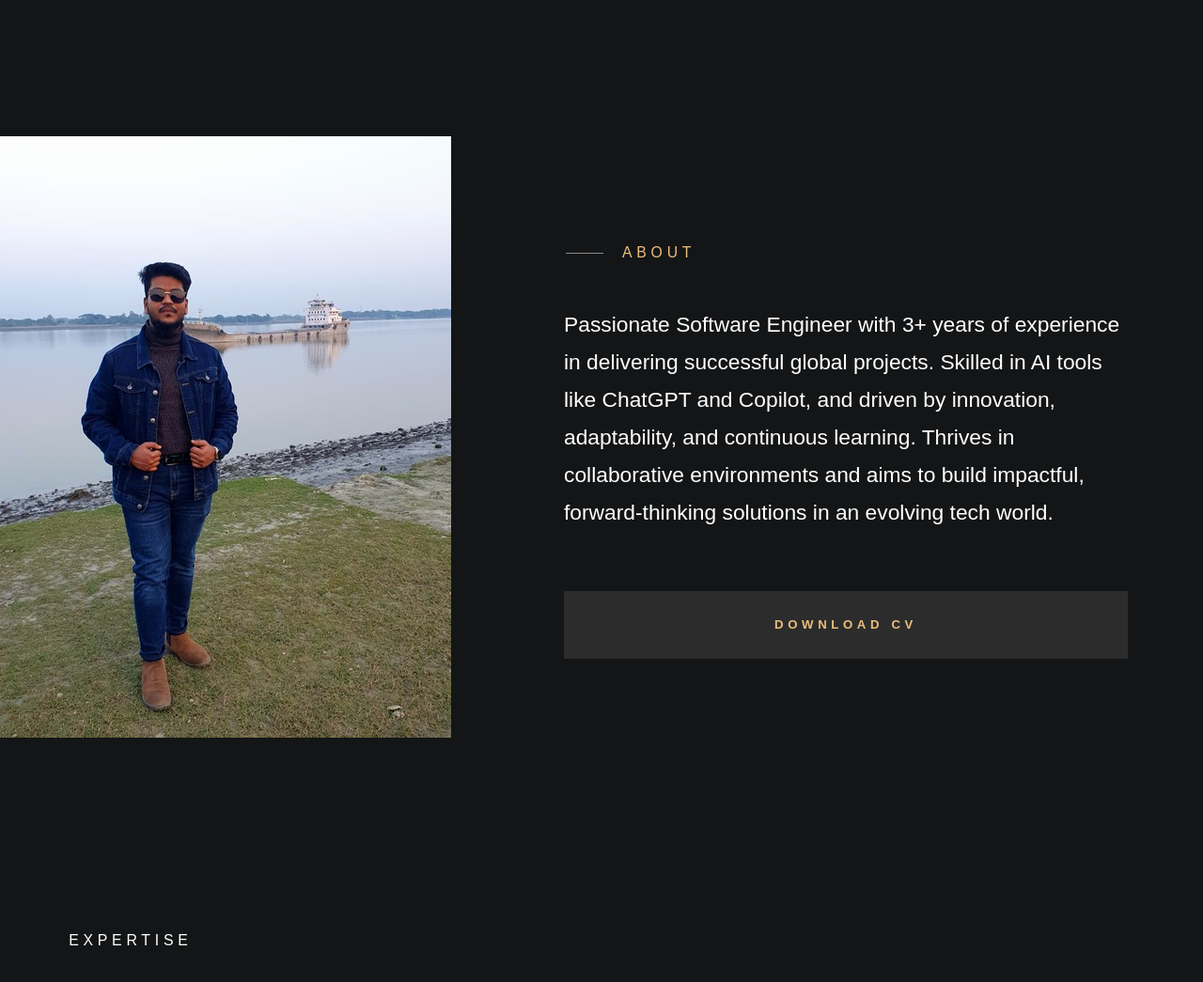
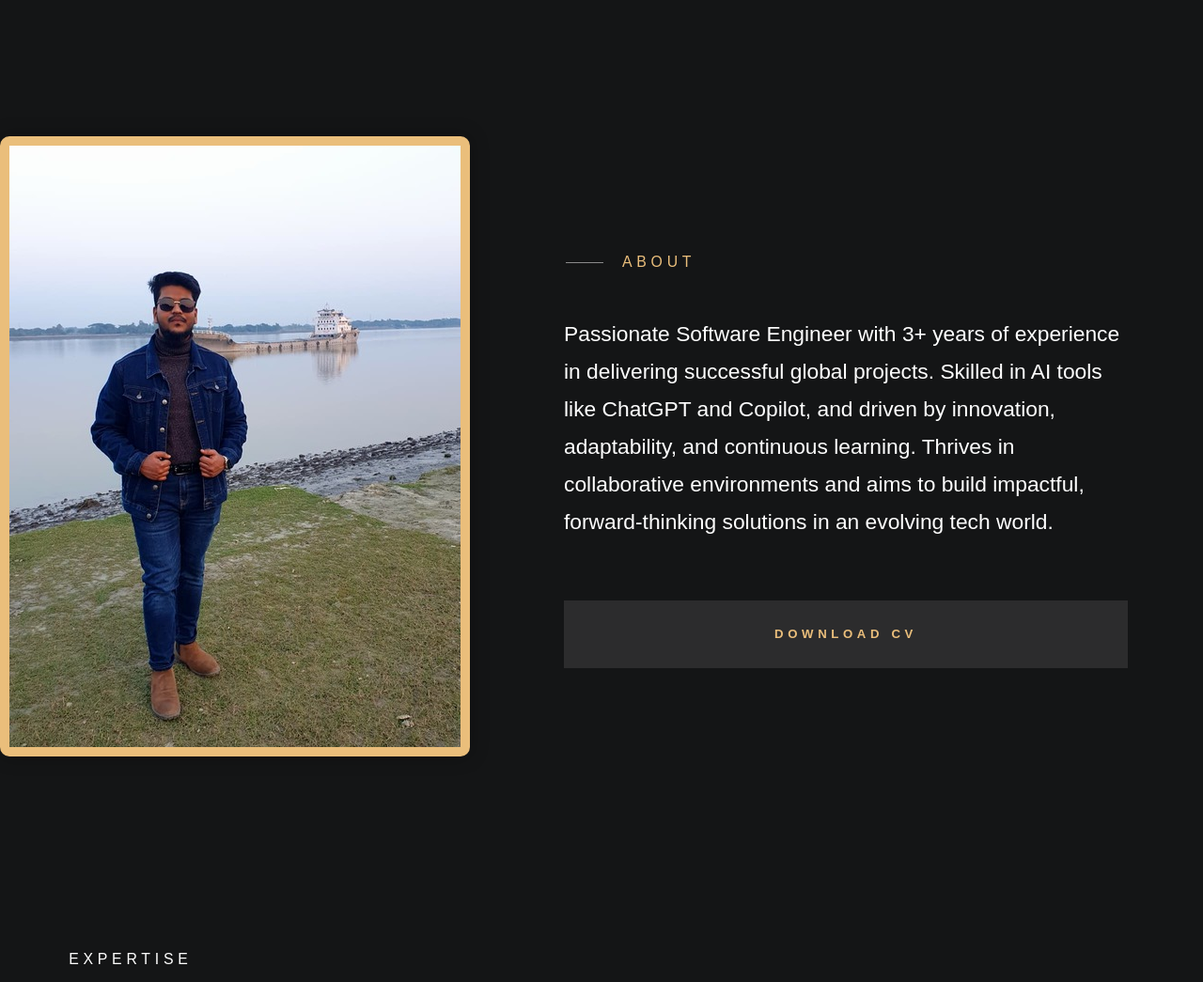
Before and after one commit to ArhabSafwan/Arhab-Portfolio, a PHP site: page / in a window 1280 px wide. Shown: the part 799-1844 px from the top of the page at 94% size. Run offline with PHP 8.4, Linux system fonts and the light colour scheme; some libraries are stand-ins or nearby versions.

Commit message:
border added

```diff
--- a/css/styles.css
+++ b/css/styles.css
@@ -4235,3 +4235,15 @@ img.u-pull-left {
     transform: translateY(-10px);
     box-shadow: 0 10px 20px rgba(0, 0, 0, 0.15);
 }
+
+.about-info__pic {
+    border: 10px solid #eabe7b;
+    border-radius: 10px;
+    box-shadow: 0 0 20px rgba(0, 0, 0, 0.3);
+    transition: all 0.3s ease-in-out;
+}
+
+.about-info__pic:hover {
+    box-shadow: 0 0 30px #eabe7b;
+    transform: scale(1.02);
+}
```
